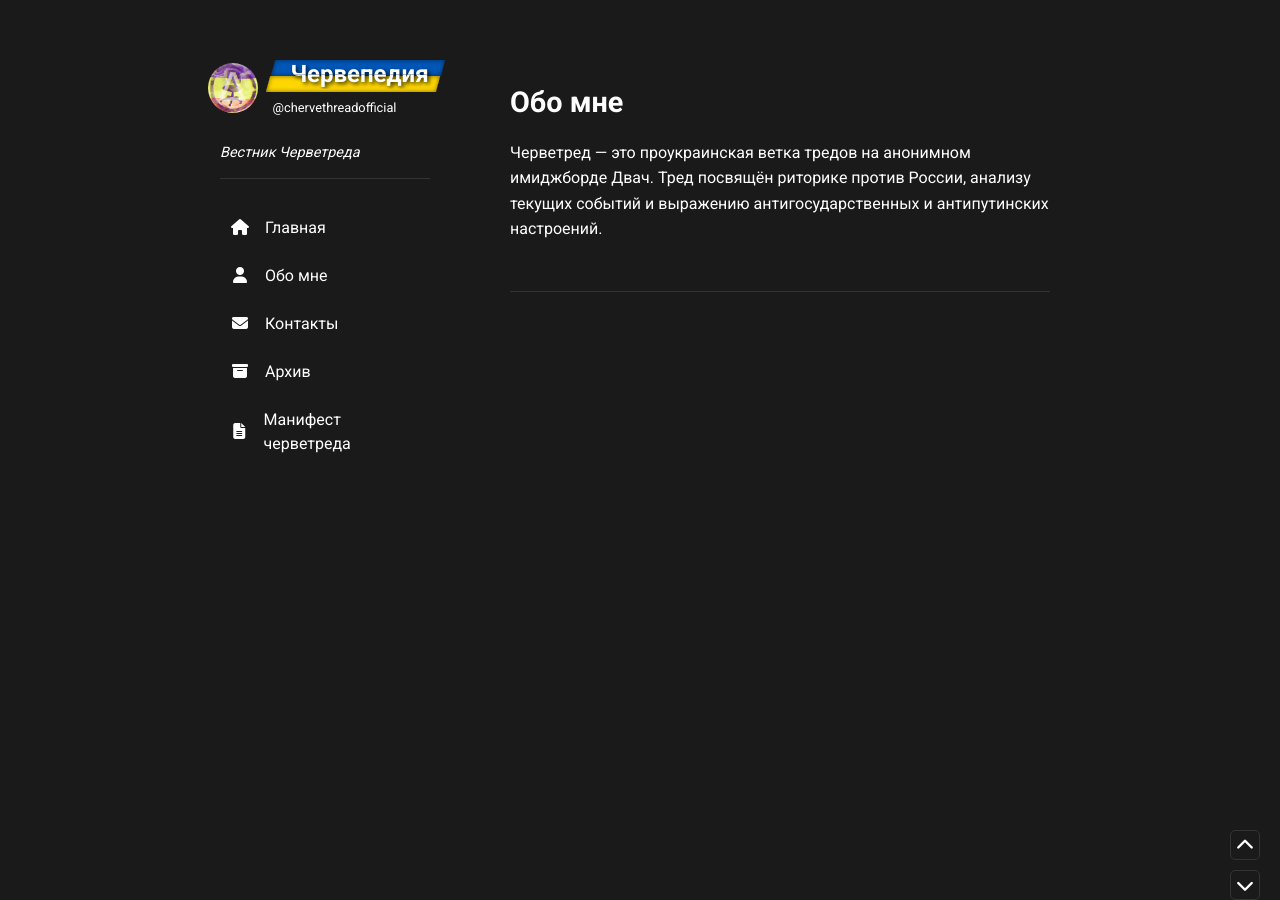
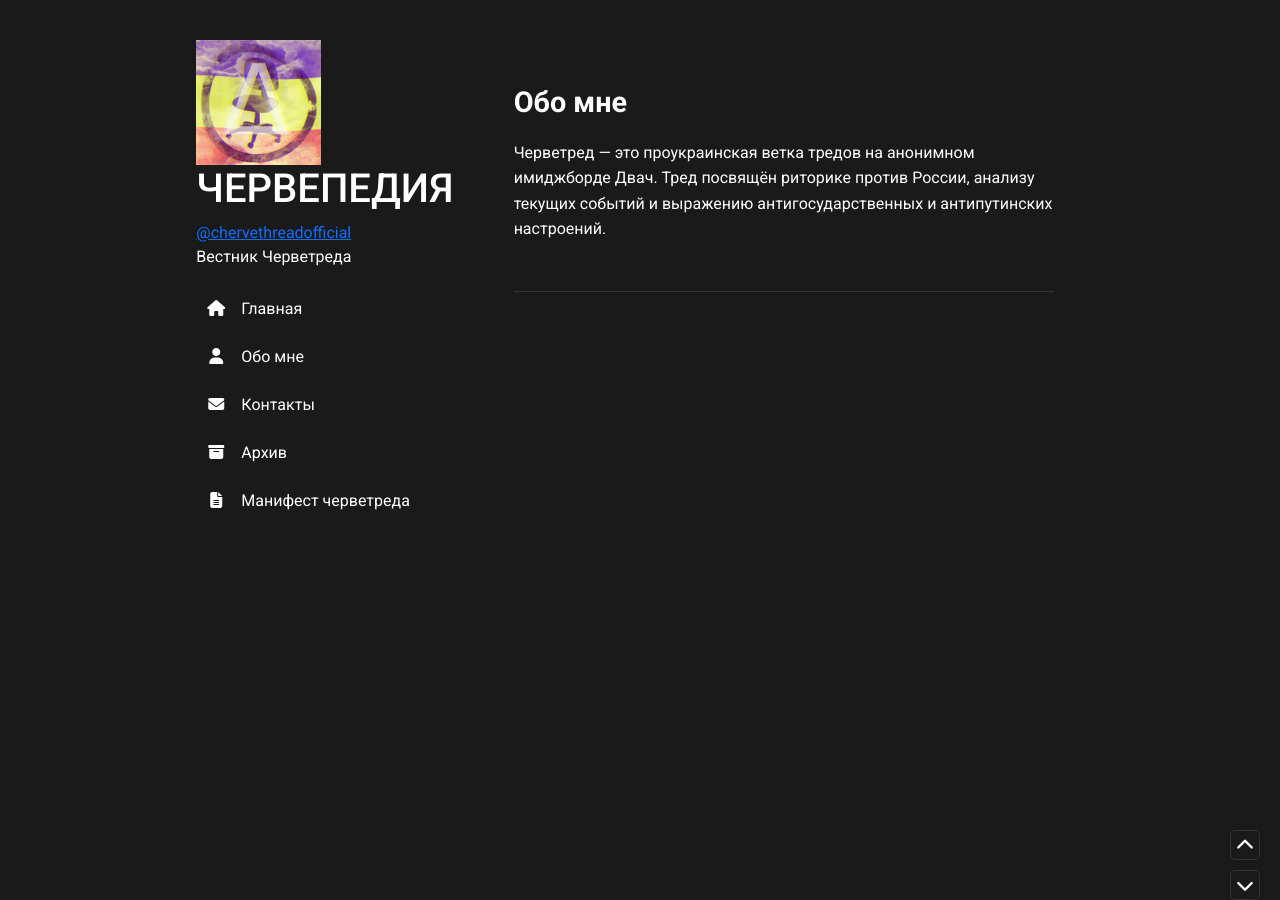
Before and after one commit to chervepediya/chervepediya.github.io, a Jekyll site: the page built from about.md, in a window 1280 px wide and 900 px high. Built offline with Jekyll 4.4.1, drawn with Linux system fonts in a browser that asks for light colours; nearby versions of some CDN libraries; a script that is not in the unit is left out.

Commit message:
Update sidebar.html

```diff
--- a/_includes/sidebar.html
+++ b/_includes/sidebar.html
@@ -1,6 +1,8 @@
-<div class="sidebar" data-aos="fade-right">
-    <div class="header">
-        <img src="{{ '/assets/images/logo.jpg' | absolute_url }}" alt="Логотип" class="logo">
+<div class="site-header-content" data-aos="fade-down">
+    <div class="header-left">
+        <img src="{{ '/assets/images/logo.jpg' | absolute_url }}" alt="Логотип" class="logo" style="width: 125px; height: 125px;">
+    </div>
+    <div class="header-right">
         <div class="title-and-tag">
             <h1 class="site-title">
                 {{ site.title }}
@@ -9,9 +11,10 @@
             </h1>
             <a href="https://t.me/chervethreadofficial" class="site-tag">@chervethreadofficial</a>
         </div>
+        <p class="site-description">{{ site.description }}</p>
     </div>
-    <p class="site-description">{{ site.description }}</p>
-    <nav>
+</div>
+<nav class="header-nav">
     {% for item in site.menu %}
         {% if item.url contains '#' %}
             <a href="{{ item.url }}" class="nav-link">
@@ -24,4 +27,3 @@
         {% endif %}
     {% endfor %}
 </nav>
-</div>
```
Lines whose indentation alone changed are shown as unchanged.
